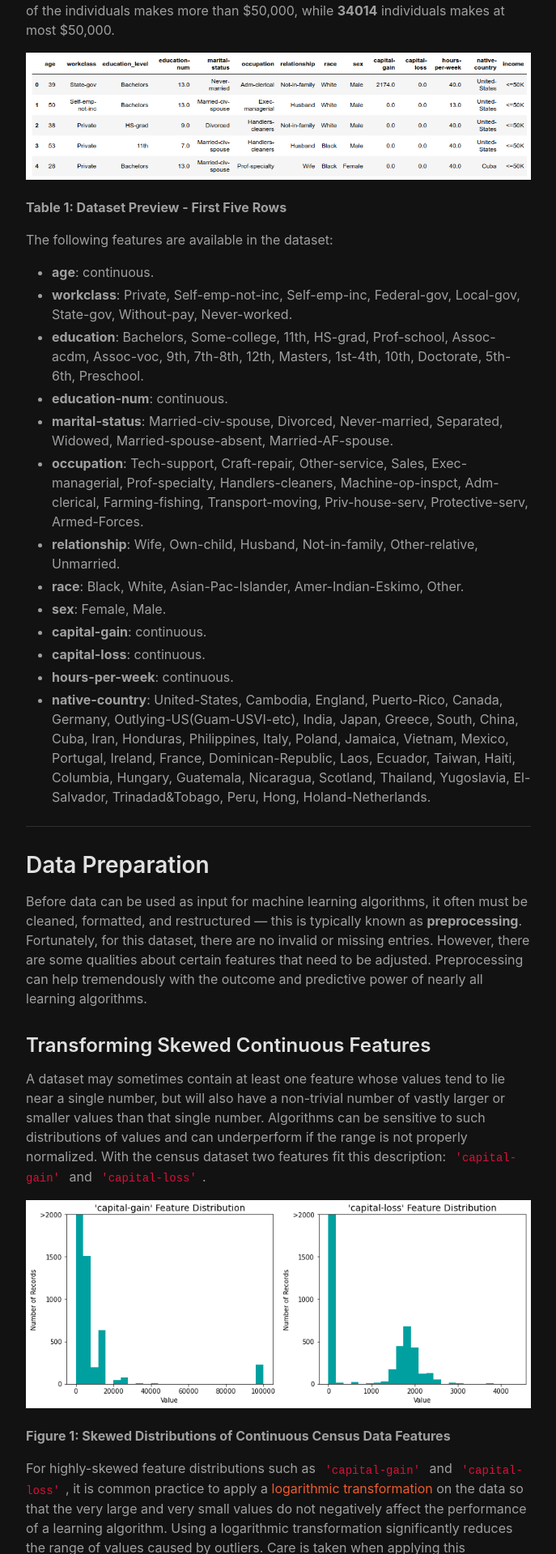
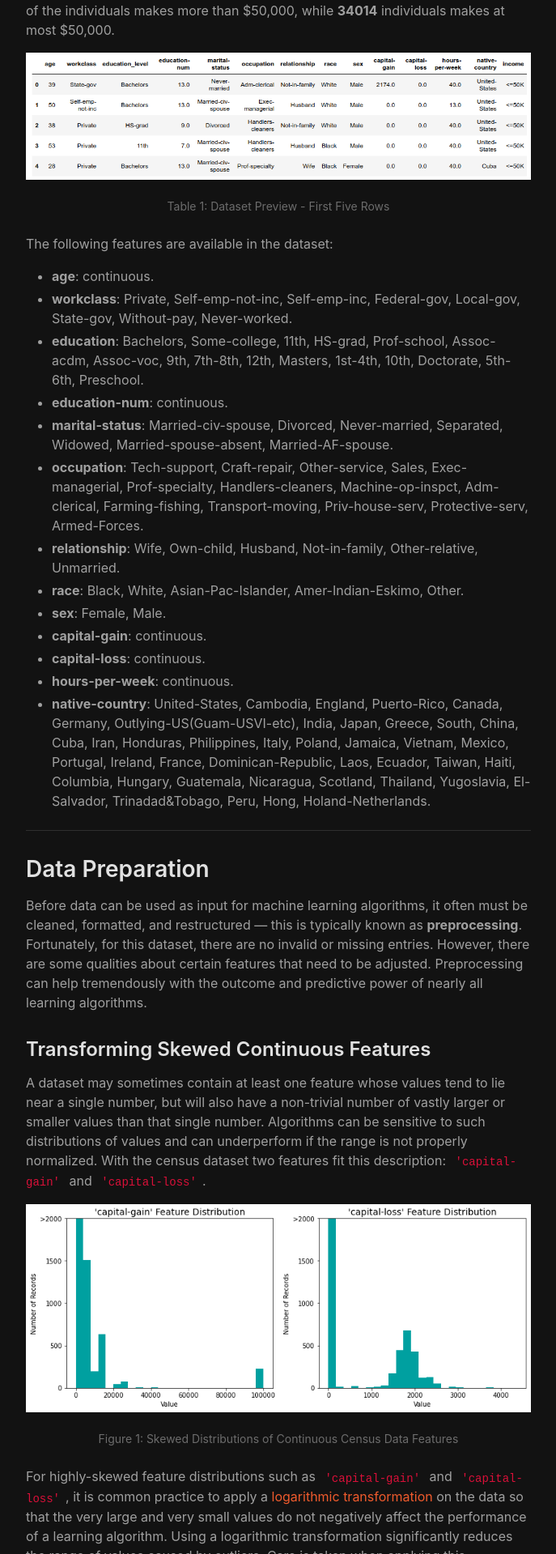
Before and after one commit to f-atisai/f-atisai.github.io, a Jekyll site: the page built from _projects/2022-06-17-finding-donors.md, in a window 1280 px wide. Shown: the part 1345-3264 px from the top of the page at 81% size, without its empty margins (296-983 px from the left). Built offline with Jekyll 4.4.1, drawn with Linux system fonts in a browser that asks for light colours.

Commit message:
doc: refactor figure and table captions

```diff
--- a/_projects/2022-06-17-finding-donors.md
+++ b/_projects/2022-06-17-finding-donors.md
@@ -21,7 +21,9 @@ A cursory investigation of the dataset determined how many individuals fit into
 
 ![Dataset Preview](/assets/images/finding-donors/dataset_preview.png)
 
-**Table 1: Dataset Preview - First Five Rows**
+<figcaption class="level">
+    <small class="level-item figcaption">Table 1: Dataset Preview - First Five Rows</small>
+</figcaption>
 
 The following features are available in the dataset:
 
@@ -51,13 +53,17 @@ A dataset may sometimes contain at least one feature whose values tend to lie ne
 
 ![Skewed Distributions of Continuous Census Data Features](/assets/images/finding-donors/skewed_dist_cont_features.png)
 
-**Figure 1: Skewed Distributions of Continuous Census Data Features**
+<figcaption class="level">
+    <small class="level-item figcaption">Figure 1: Skewed Distributions of Continuous Census Data Features</small>
+</figcaption>
 
 For highly-skewed feature distributions such as `'capital-gain'` and `'capital-loss'`, it is common practice to apply a <a href="https://en.wikipedia.org/wiki/Data_transformation_(statistics)">logarithmic transformation</a> on the data so that the very large and very small values do not negatively affect the performance of a learning algorithm. Using a logarithmic transformation significantly reduces the range of values caused by outliers. Care is taken when applying this transformation however: The logarithm of `0` is undefined, so the values are translated by a small amount above `0` to apply the logarithm successfully.
 
 ![Log-transformed Distributions of Continuous Census Data Features](/assets/images/finding-donors/log_transformed_dist_cont_feats.png)
 
-**Figure 2: Log-transformed Distributions of Continuous Census Data Features**
+<figcaption class="level">
+    <small class="level-item figcaption">Figure 2: Log-transformed Distributions of Continuous Census Data Features</small>
+</figcaption>
 
 ### Normalizing Numerical Features
 
@@ -65,7 +71,9 @@ In addition to performing transformations on features that are highly skewed, nu
 
 ![Normalized Census Data](/assets/images/finding-donors/table_normalized_census_data.png)
 
-**Table 2: Normalized Census Data**
+<figcaption class="level">
+    <small class="level-item figcaption">Table 2: Normalized Census Data</small>
+</figcaption>
 
 ### Data Preprocessing
 
@@ -75,7 +83,9 @@ One-hot encoding creates a _"dummy"_ variable for each possible category of each
 
 ![One-Hot Encoder Process](/assets/images/finding-donors/table_one_hot_encoder.png)
 
-**Table 3: One-Hot Encoder**
+<figcaption class="level">
+    <small class="level-item figcaption">Table 3: One-Hot Encoder</small>
+</figcaption>
 
 Additionally, as with the non-numeric features, the non-numeric target label, `'income'` is converted to numerical values for the learning algorithm to work. Since there are only two possible categories for this label ("<=50K" and ">50K"), it is simply encoded as `0` and `1`, respectively.
 
@@ -140,7 +150,9 @@ The three models - with their _default parameters_ - are trained on **1%, 10%, a
 
 ![Performance Metrics for Three Supervised Learning Models](/assets/images/finding-donors/performance_metrics_three_models.png)
 
-**Figure 3: Performance Metrics for Three Supervised Learning Models**
+<figcaption class="level">
+    <small class="level-item figcaption">Figure 3: Performance Metrics for Three Supervised Learning Models</small>
+</figcaption>
 
 Figure 3 visualizes the performance of the three supervised learning models. Because the goal is to precisely identify the category with income greater than $50,000 and to recall a significant number of individuals in that category, the F score evaluation is given more attention since it best captures this situation. It is tuned to favor precision.
 
@@ -154,7 +166,7 @@ From the figure, `GradientBoostingClassifier` outperforms the other models when
 
 It is possible and recommended to search a models' hyper-parameter space for optimal values in order to improve its predictive performance — this is typically known as **model tuning**. One popular way to tune a Gradient Boosting Classifier is by using **GridSearch**. GridSearch exhaustively generates candidates from a grid of hyper-parameter values, evaluates all possible combinations and retains the best one. It is performed on the untuned model over the entire training set in order to improve its F-score.
 
-Additionaly, **[Early Stopping](https://ai.stackexchange.com/questions/16/what-is-early-stopping-in-machine-learning)** support in Gradient Boosting enables building a model that generalizes well to unseen data using the least number of iterations. Using fewer iterations can siginificantly reduce a models training time. Combination of gridsearch and early stopping produces an optimized model to be used on the Census Data.
+Additionaly, [Early Stopping](https://ai.stackexchange.com/questions/16/what-is-early-stopping-in-machine-learning) support in Gradient Boosting enables building a model that generalizes well to unseen data using the least number of iterations. Using fewer iterations can siginificantly reduce a models training time. Combination of gridsearch and early stopping produces an optimized model to be used on the Census Data.
 
 ### Final Model Evaluation
 
@@ -166,7 +178,9 @@ Table 4 presents a side by side comparison of the performance metrics of the uno
 |    F-score     |      0.7395       |     0.7457      |
 |   Train Time   |       21.27       |      12.08      |
 
-**Table 4: Final Model Metrics**
+<figcaption class="level">
+    <small class="level-item figcaption">Table 4: Final Model Metrics</small>
+</figcaption>
 
 Furthermore, comparing with the Naive Predictor, it outperforms the naive predictor benchmarks by a wide margin. The accuracy increased by about 72%, with a 61% increase in F-score.
 
@@ -198,7 +212,9 @@ Looking at figure 4, `capital-loss` is the most important factor in predicting w
 
 ![Normalized Weights for First Five Most Predictive Features](/assets/images/finding-donors/normalized_weight_first5_most_pred_features.png)
 
-**Figure 4: Normalized Weights for First Five Most Predictive Features**
+<figcaption class="level">
+    <small class="level-item figcaption">Figure 4: Normalized Weights for First Five Most Predictive Features</small>
+</figcaption>
 
 ### Feature Selection
 
@@ -213,6 +229,8 @@ Table 5 presents the results of training the optimized model on the same trainin
 | Accuracy Score |    0.8677    |       0.8409        |
 |    F-score     |    0.7457    |       0.6937        |
 
-**Table 5: Metrics of Model Trained on Reduced Data**
+<figcaption class="level">
+    <small class="level-item figcaption">Table 5: Metrics of Model Trained on Reduced Data</small>
+</figcaption>
 
 Training on the reduced data yields lower scores than training on the full data. There is a 2.68% difference in accuracy but this is less significant compared to the 5.2% difference in F-score. Because F-score is biased towards the model's precision, the model trained on the reduced data would misidentify more people as belonging to the group making more than $50,000. But, however, considering only a subset of the features were used in training, it performs remarkably. This illustrates the importance of feature selection as well as its contribution to the model's overall predicting performance. If training time was a consideration, It would be beneficial to use the reduced data as the training set since the model's performance on training with the reduced data is significantly better than naive prediction, and nearly as good as the optimized model.
```
